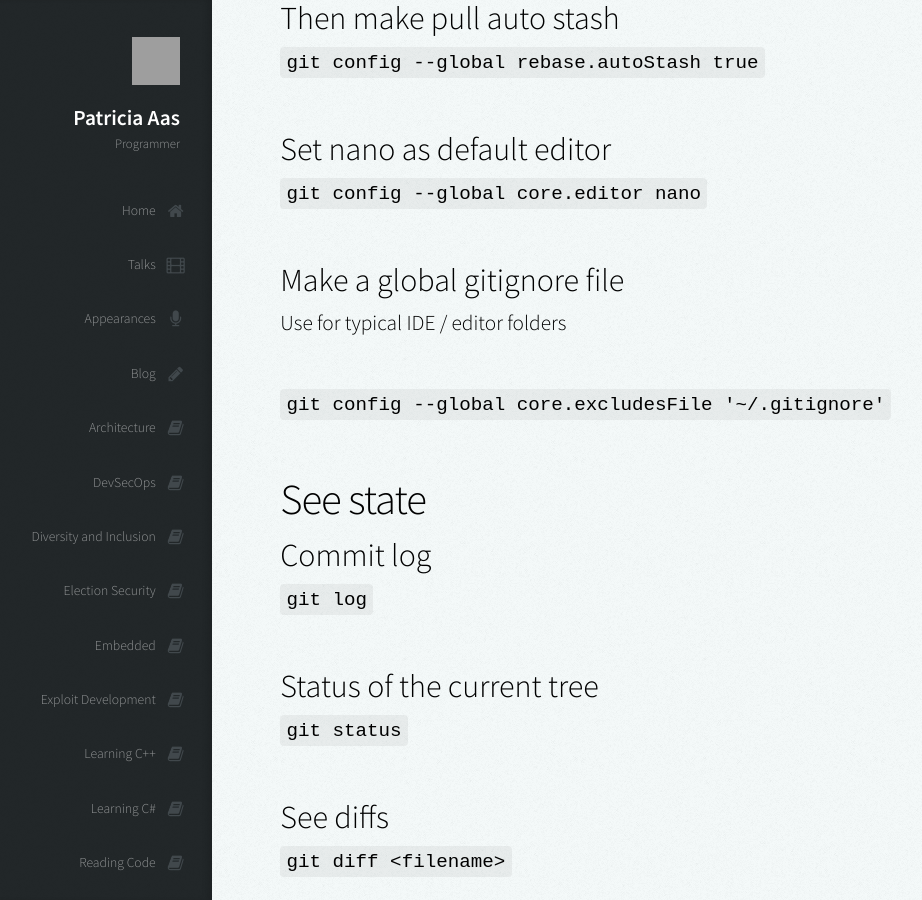
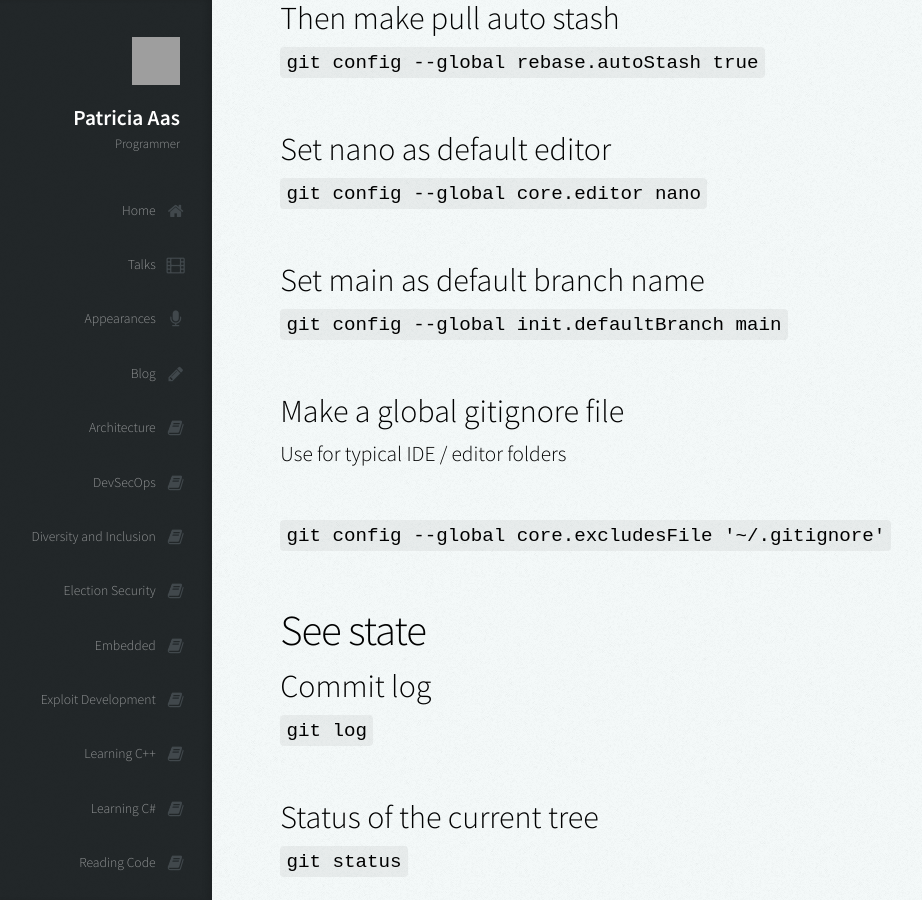
Before and after one commit to patricia-gallardo/patricia-gallardo.github.io, a Jekyll site: the page built from _posts/2019-11-07-everything_i_know_about_git.md, in a window 1280 px wide and 900 px high, scrolled down 727 px. Shown: the whole window, without its empty margins (44-966 px from the left). Built offline with Jekyll 4.4.1, drawn with Linux system fonts in a browser that asks for light colours; nearby versions of some CDN libraries; grey boxes are pictures that could not be loaded.

Commit message:
Set main as default branch name

```diff
--- a/_posts/2019-11-07-everything_i_know_about_git.md
+++ b/_posts/2019-11-07-everything_i_know_about_git.md
@@ -21,6 +21,9 @@ Ok, fine, I probably know more, and yes, you will probably disagree with some of
 
 ### Set nano as default editor
 `git config --global core.editor nano`
+
+### Set main as default branch name
+`git config --global init.defaultBranch main`
 
 ### Make a global gitignore file
 Use for typical IDE / editor folders
```
